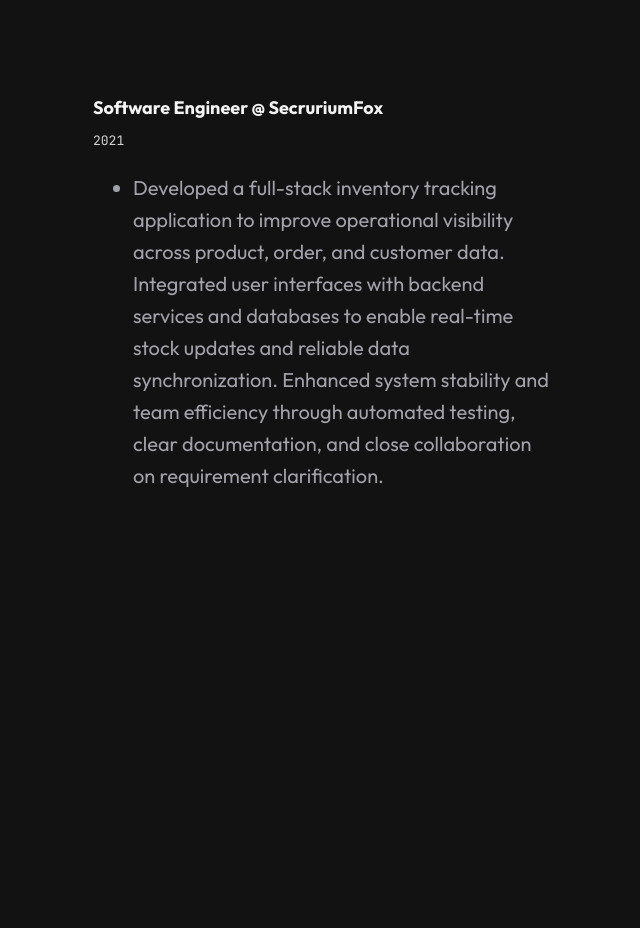
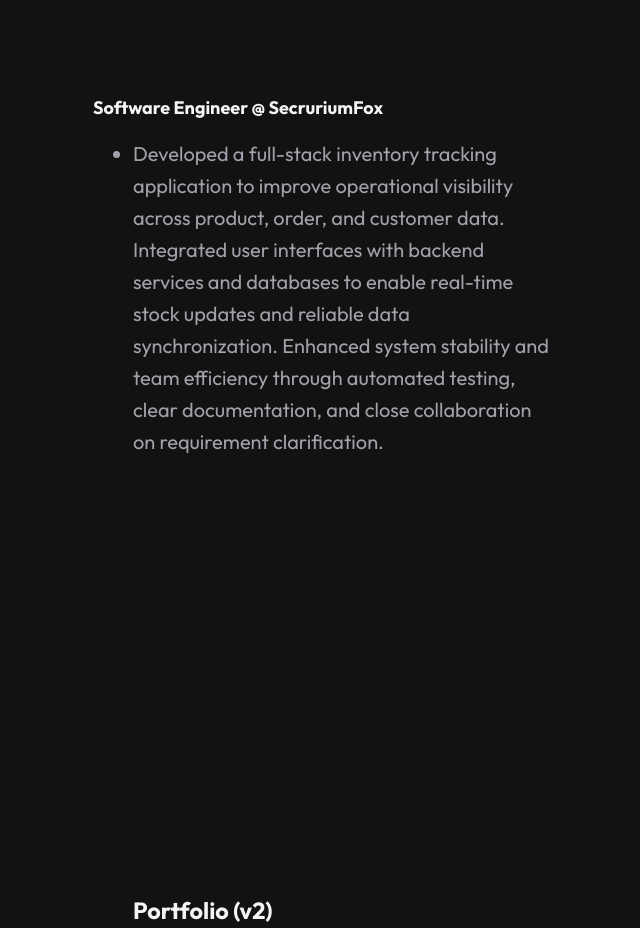
Before and after one commit to JyothsnaVellanki22/portfolio-v2, a React (Vite) app in the folder portfolio/: page / in a window 1280 px wide. Shown: the part 2381-3309 px from the top of the page, without its empty margins (567-1207 px from the left). Built offline with nearby package versions, Linux system fonts and the light colour scheme.

Commit message:
Remove date from Software Engineer experience
Removed the employment date for the Software Engineer position.

```diff
--- a/portfolio/src/components/Experience.jsx
+++ b/portfolio/src/components/Experience.jsx
@@ -21,7 +21,7 @@
                 </div>
                 <div className="job">
                     <h3>Software Engineer @ SecruriumFox</h3>
-                    <p className="range">2021</p>
+                    <p className="range"></p>
                     <ul>
                         <li>Developed a full-stack inventory tracking application to improve operational visibility across product, order, and customer data. Integrated user interfaces with backend services and databases to enable real-time stock updates and reliable data synchronization. Enhanced system stability and team efficiency through automated testing, clear documentation, and close collaboration on requirement clarification.</li>
                     </ul>
```
